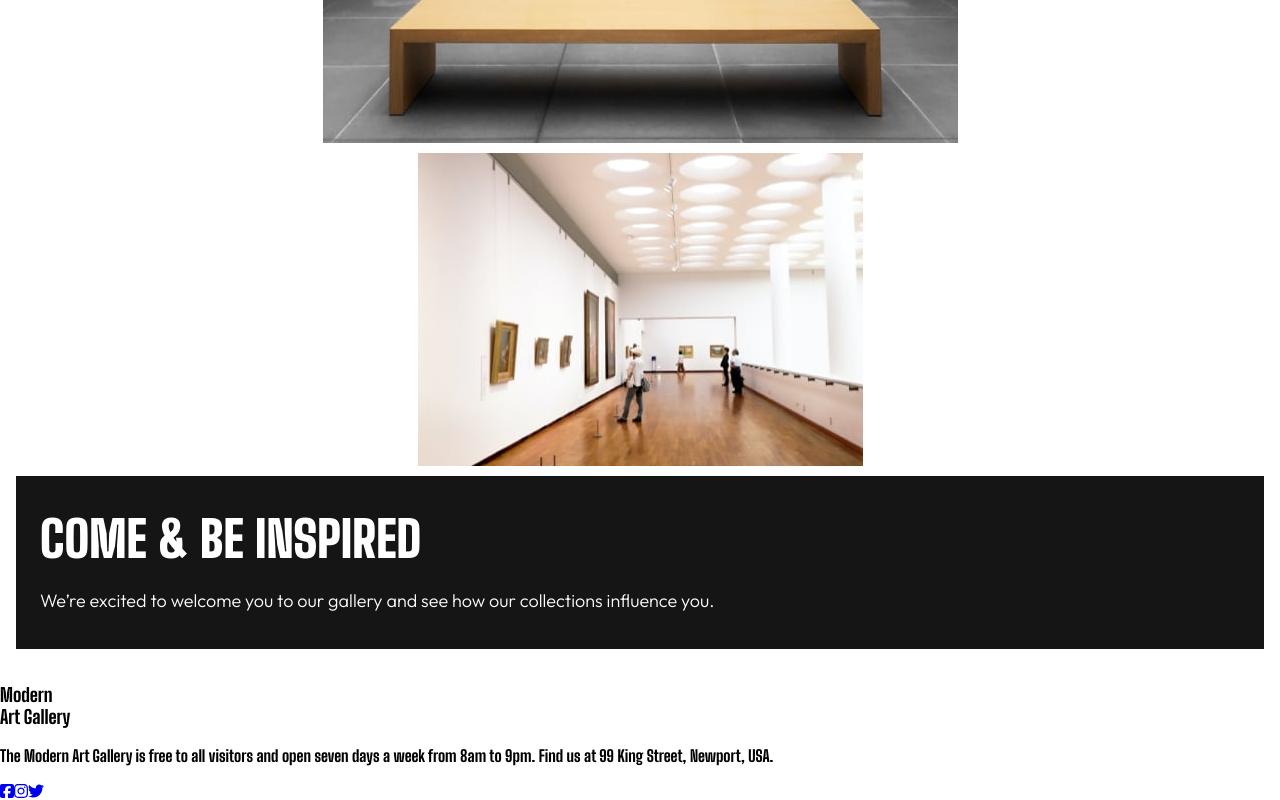
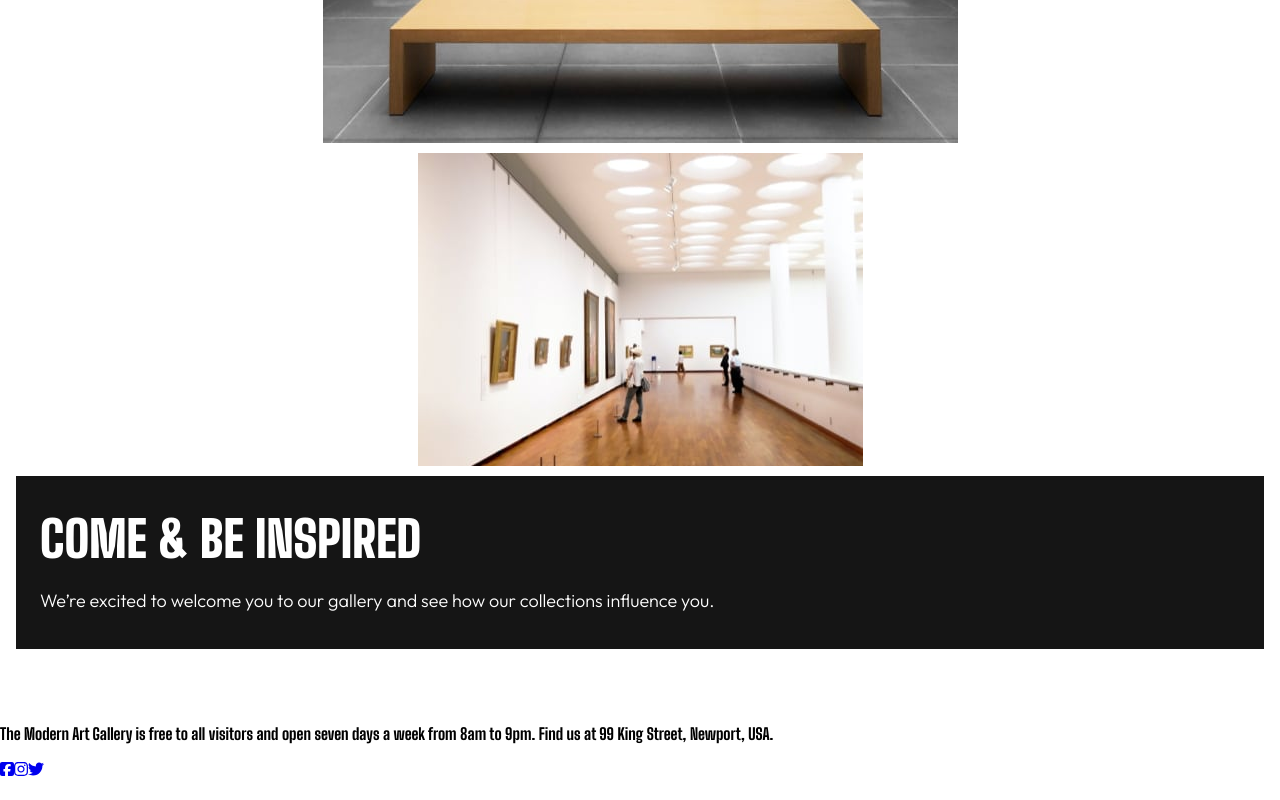
Before and after one commit to ltc870/artgallerywebsite, a React (Vite) app: page / in a window 1280 px wide. Shown: the part 3475-4275 px from the top of the page. After the commit the page ends 4253 px from the top, so only its background shows below. Built offline with nearby package versions, Linux system fonts and the light colour scheme.

Commit message:
imported image logos and replaced h3 with logos

```diff
--- a/src/components/Footer.jsx
+++ b/src/components/Footer.jsx
@@ -6,6 +6,8 @@ import {
     faTwitter,
     faInstagram,
 } from "@fortawesome/free-brands-svg-icons";
+import darkLogo from "../assets/logo-dark.svg";
+import lightLogo from "../assets/logo-light.svg";
 
 const Footer = (props) => {
     const { homePageLocation } = props;
@@ -17,10 +19,8 @@ const Footer = (props) => {
             }
         >
             <div className={classes.footerContainer}>
-                <h3 className={classes.footerTitle}>
-                    Modern <br />
-                    Art Gallery
-                </h3>
+                <img className={homePageLocation ? classes.lightLogo : classes.darkLogo}
+                     src={homePageLocation ? lightLogo : darkLogo} alt="Footer logo" />
                 <p className={classes.footerText}>
                     The Modern Art Gallery is free to all visitors and open
                     seven days a week from 8am to 9pm. Find us at 99 King
```
